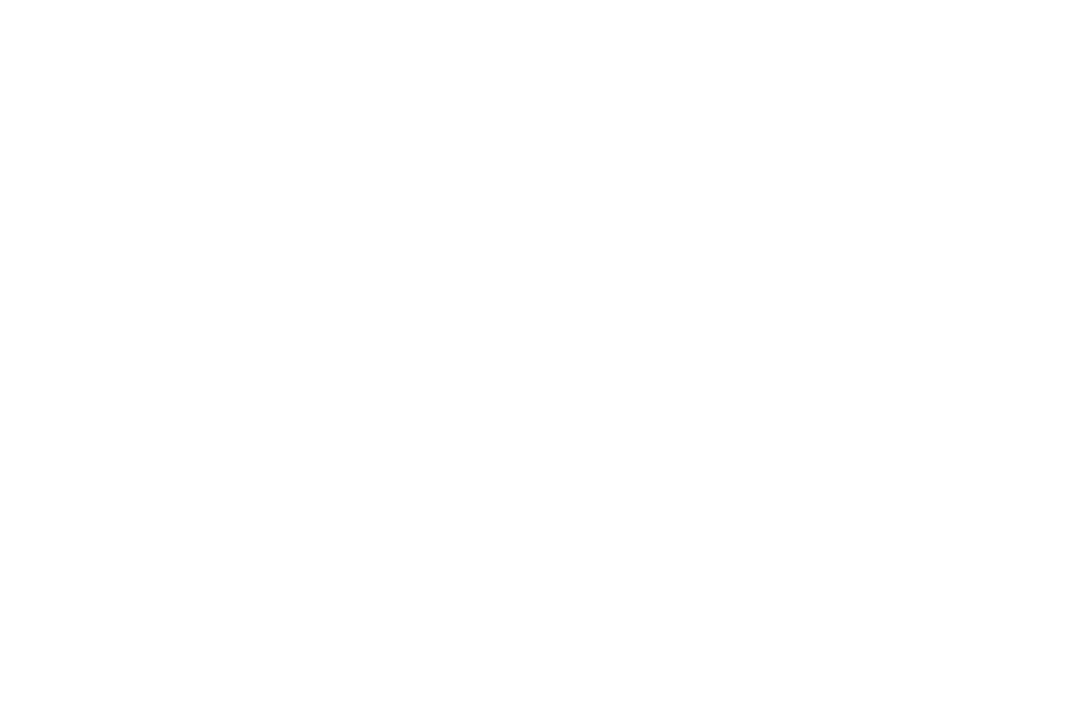
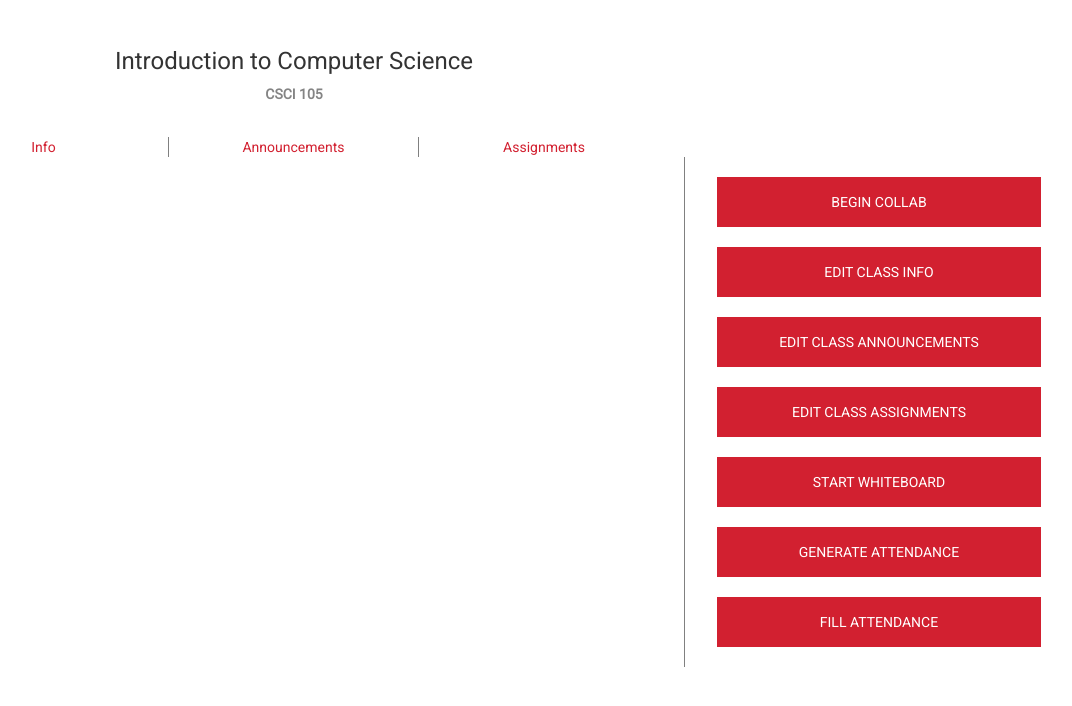
Before and after one commit to franknavarro/BiolaCSCI, a PHP site: page /templates/class.php in a window 1280 px wide. Before the commit the part shown is empty. Shown: the top 706 px of the page, without its empty margins (151-1223 px from the left). Run offline with PHP 8.4, Linux system fonts and the light colour scheme; some libraries are stand-ins or nearby versions.

Commit message:
Basic Class Page

```diff
--- a/css/style.css
+++ b/css/style.css
@@ -16,6 +16,32 @@ body {
     font-family: 'Roboto', sans-serif;
 }
 
+.default-button {
+    font-family: "Roboto", sans-serif;
+    text-transform: uppercase;
+    outline: 0;
+    background: #D22030;
+    width: 100%;
+    border: 0;
+    padding: 15px;
+    color: #FFFFFF;
+    font-size: 14px;
+    -webkit-transition: all 0.3 ease;
+    transition: all 0.3 ease;
+    cursor: pointer;
+}
+.default-button:hover, .default-button:active,
+.default-button:focus {
+    background: #a81926;
+}
+.default-button a {
+    color: white;
+}
+.default-button a:hover, .default-button a:active,
+.default-button a:focus {
+    background: #a81926;
+    text-decoration: none;
+}
 
 /****************************************************************
 Login Page
@@ -177,3 +203,56 @@ Nav-bar
         white-space: nowrap;
     }
 }
+
+
+/****************************************************************
+Class Page
+****************************************************************/
+
+.class-header, .class-navigation {
+    text-align: center;
+}
+
+.class-header h3, .class-navigation {
+    margin-top: 2em;
+}
+
+.class-header label {
+    opacity: 0.6;
+}
+
+.class-navigation>div {
+    border-right: 1px solid grey;
+}
+.class-navigation > :last-child {
+    border-right: none;
+}
+
+.class-details {
+    margin: 50px 0px;
+}
+
+.class-links>button {
+    display: block;
+    max-width: 90%;
+    margin: 20px auto 0px auto;
+}
+.class-links>button:last-child {
+    margin-bottom: 20px
+}
+
+@media (min-width:768px) {
+    .class-links {
+        position: relative;
+    }
+
+    .class-links:before {
+        content:'';
+        height: 100%;
+        width: 1px;
+        position: absolute;
+        top: 0;
+        left: 0;
+        background-color: grey;
+    }
+}
--- a/templates/class.php
+++ b/templates/class.php
@@ -15,7 +15,7 @@ if(isset($_SESSION['user_id'])){
     <title>Class</title>
 
     <!-- Bootstrap CSS -->
-    <link href="css/bootstrap.min.css" rel="stylesheet">
+    <link href="/css/bootstrap.min.css" rel="stylesheet">
     <!-- Default CSS -->
     <link rel="stylesheet" href="/css/style.css">
 
@@ -23,25 +23,66 @@ if(isset($_SESSION['user_id'])){
 
 <body>
 
-    <!-- S
+ <!-------------------------------------------------------
+Everthing above should be in header.php
+--------------------------------------------------------->
+
     <div id="class-page">
         <div class="container">
             <div class="row">
-                <div class="col-sm-8 class-content">
+                <div class="col-sm-8 class-header-container">
+
+                    <!-- Update class title and ID here -->
                     <div class="class-header">
                         <h3>Introduction to Computer Science</h3>
+                        <label>CSCI 105</label>
+                    </div>
+
+                    <!-- Add links that loads relavent content into div.class-deatils below -->
+                    <div class="class-navigation">
+                        <div class="col-xs-4">
+                            <a href="#">Info</a>
+                        </div>
+                        <div class="col-xs-4">
+                            <a href="#">Announcements</a>
+                        </div>
+                        <div class="col-xs-4">
+                            <a href="#">Assignments</a>
+                        </div>
                     </div>
                 </div>
+            </div>
+            <div class="row">
+                <div class="col-sm-8 class-content">
+                    <!--Here is where you would load the class information details. When you click Info, Announcements, or Assignments above this container adds the information needed -->
+                    <div class="class-details">
+                        <!-- Loaded Data -->
+                    </div>
+                </div>
+
+                <!-- Check permisions to load relavent links -->
                 <div class="col-sm-4 class-links">
+                    <button class="default-button"><a href="#">Begin Collab</a></button>
+                    <button class="default-button"><a href="#">Edit Class Info</a></button>
+                    <button class="default-button"><a href="#">Edit Class Announcements</a></button>
+                    <button class="default-button"><a href="#">Edit Class Assignments</a></button>
+                    <button class="default-button"><a href="#">Start Whiteboard</a></button>
+                    <button class="default-button"><a href="#">Generate Attendance</a></button>
+                    <button class="default-button"><a href="#">Fill Attendance</a></button>
                 </div>
             </div>
         </div>
     </div>
 
+
+<!-------------------------------------------------------
+Everthing below should be in footer.php
+--------------------------------------------------------->
+
     <!-- jQuery -->
     <script src="https://ajax.googleapis.com/ajax/libs/jquery/1.11.0/jquery.min.js"></script>
     <!-- Bootstrap JS -->
-    <script src="js/bootstrap.min.js"></script>
+    <script src="/js/bootstrap.min.js"></script>
 
 </body>
 </html>
```
